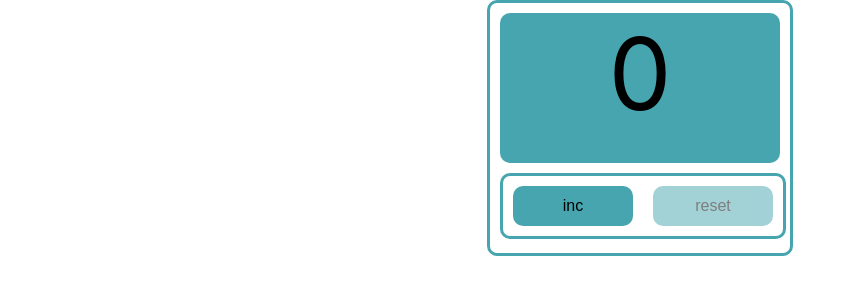
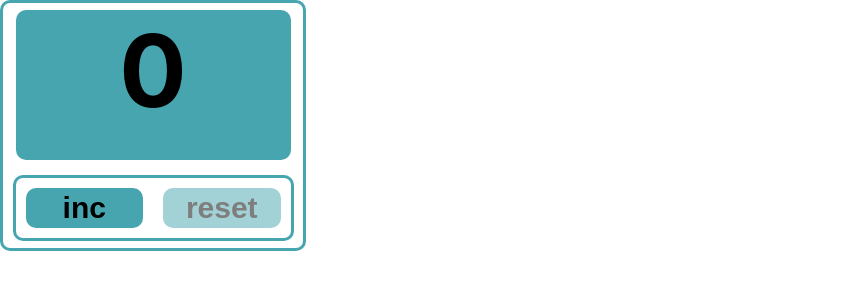
Before and after one commit to OlhaFedorets/counter-01, a React (Create React App) app: page / in a window 1280 px wide. Shown: the top 300 px of the page, without its empty margins (0-856 px from the left). Built offline with nearby package versions, Linux system fonts and the light colour scheme.

Commit message:
change app

```diff
--- a/src/App.css
+++ b/src/App.css
@@ -1,80 +1,66 @@
 .App {
-  margin: 0 auto;
-  height: 250px;
+    display: flex;
+    flex-direction: column;
+    align-items: center;
+    justify-content: space-around;
+    height: 245px;
     width: 300px;
     border: 3px solid #47a5af;
     border-radius: 10px;
 
+}
+
 .count {
     height: 150px;
-    width: 280px;
+    width: 275px;
     font-size: 100px;
+    font-weight: bold;
+    background-color: #47a5af;
+    border-radius: 10px;
+    text-align: center;
+}
+
+.maxCount {
+    color: #b62222;
+    height: 150px;
+    width: 275px;
+    font-size: 100px;
+    font-weight: bold;
     background-color: #47a5af;
     border-radius: 10px;
     margin: 10px;
     text-align: center;
-
-    position: relative;
 }
 
-  .maxCount{
-    color: #b62222;
-    height: 150px;
-    width: 280px;
-    font-size: 100px;
-    background-color: #47a5af;
-    border-radius: 10px;
-    margin: 10px;
-    text-align: center;
-
-    position: relative;
-  }
-
-  /*.count::after {*/
-  /*  content: '';*/
-  /*  display: inline-block;*/
-  /*  border: 3px solid #47a5af;*/
-  /*  border-radius: 10px;*/
-  /*  width: 280px;*/
-  /*  height: 60px;*/
-
-  /*  position: absolute;*/
-  /*  top: 165px;*/
-  /*  left: 0;*/
-  /*}*/
-}
-
-.frame{
+.frame {
     display: flex;
-  flex-direction: row;
-  justify-content: center;
-  text-align: center;
+    justify-content: space-between;
     border: 3px solid #47a5af;
     border-radius: 10px;
-    width: 280px;
+    width: 275px;
     height: 60px;
-    margin-left: 10px;
+
 
 }
 
-.button{
+.button {
     margin: 10px;
     width: 120px;
-  height: 40px;
     background-color: #47a5af;
     opacity: 0.5;
     border: none;
     border-radius: 10px;
-  font-size: 16px;
+    font-size: 30px;
+    font-weight: bold;
 }
 
-.activeButton{
+.activeButton {
     margin: 10px;
     width: 120px;
-  height: 40px;
     background-color: #47a5af;
     opacity: 1;
     border: none;
     border-radius: 10px;
-  font-size: 16px;
+    font-size: 30px;
+    font-weight: bold;
 }
```
Lines whose indentation alone changed are shown as unchanged.
